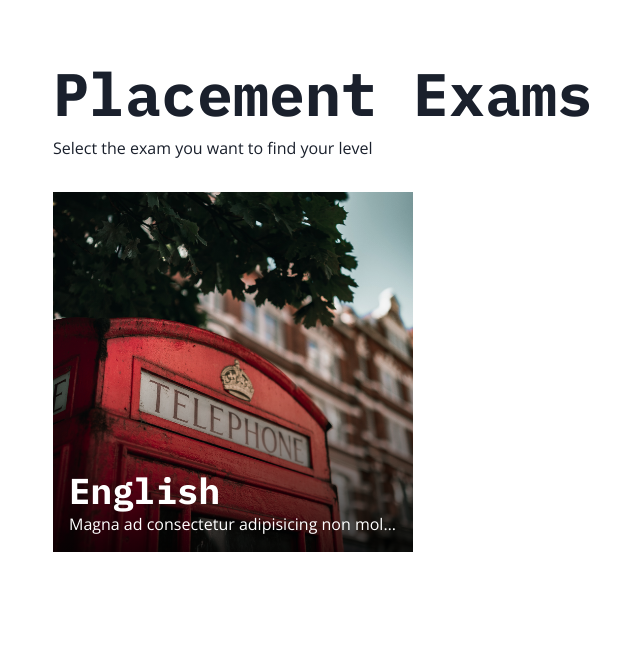
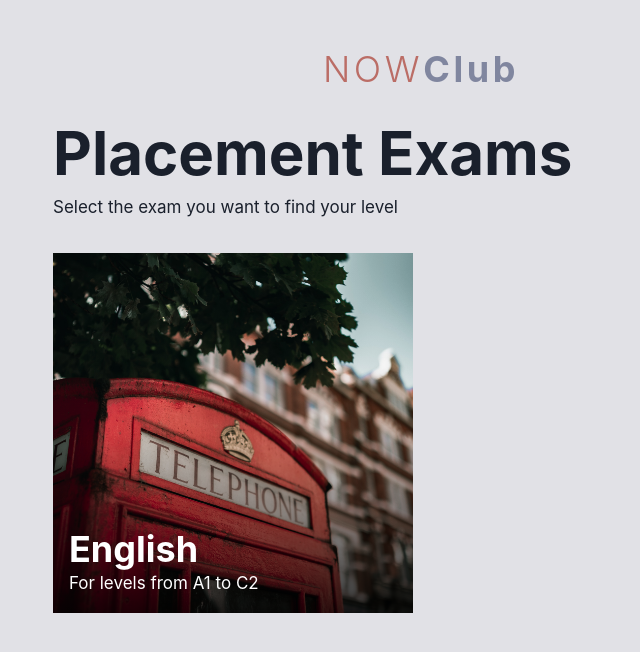
Before and after one commit to nowclub/placements-app, a Gatsby site: page / in a window 1280 px wide. Shown: the whole page, without its empty margins (219-859 px from the left). Built offline with nearby package versions, Linux system fonts and the light colour scheme; Gatsby itself is replaced by a stand-in of ours.

Commit message:
finished adding the nowclub theme

```diff
--- a/gatsby-config.js
+++ b/gatsby-config.js
@@ -5,6 +5,10 @@ module.exports = {
   },
   plugins: [
     `gatsby-plugin-emotion`,
+    {
+      resolve: `gatsby-plugin-web-font-loader`,
+      options: { typekit: { id: "jyb8ubt" } },
+    },
     `gatsby-plugin-image`,
     `gatsby-plugin-sharp`,
     `gatsby-transformer-sharp`,
--- a/package.json
+++ b/package.json
@@ -31,6 +31,7 @@
     "gatsby-plugin-image": "^1.11.0",
     "gatsby-plugin-netlify-cms": "^5.11.0",
     "gatsby-plugin-sharp": "^3.11.0",
+    "gatsby-plugin-web-font-loader": "^1.0.4",
     "gatsby-source-filesystem": "^3.11.0",
     "gatsby-transformer-json": "^3.11.0",
     "gatsby-transformer-sharp": "^3.11.0",
--- a/src/components/question/Card.js
+++ b/src/components/question/Card.js
@@ -3,7 +3,7 @@ import React from "react";
 import { Box, Text, Heading } from "@chakra-ui/react";
 
 const QuestionCard = ({ index, question, children }) => (
-  <Box p="3" bgColor="gray.50" borderWidth="1px" borderColor="gray.200">
+  <Box p="4" bgColor="whiteAlpha.600" borderRadius="md">
     <Text
       fontWeight="semibold"
       textTransform="uppercase"
--- a/src/components/question/Written.js
+++ b/src/components/question/Written.js
@@ -27,7 +27,7 @@ const WrittenQuestion = forwardRef(
             <Box
               as="span"
               textDecoration="underline"
-              textDecorationColor="orange.500"
+              textDecorationColor="primary.500"
               textDecorationThickness="3px"
               textUnderlineOffset="3px"
             >
--- a/src/content/exams/english.json
+++ b/src/content/exams/english.json
@@ -1,7 +1,7 @@
 {
   "slug": "english",
   "title": "English",
-  "description": "Magna ad consectetur adipisicing non mollit anim veniam.",
+  "description": "For levels from A1 to C2",
   "image": "../../images/andreas-dress-qHv9W48aZ8g-unsplash.jpg",
   "written_questions": [
     {
--- a/src/pages/index.js
+++ b/src/pages/index.js
@@ -8,6 +8,17 @@ function IndexPage({ data }) {
 
   return (
     <Container py="8" maxW="container.md">
+      <Box as="nav" my="4" display="flex" justifyContent="center">
+        <Heading letterSpacing="widest">
+          <Box as="span" color="primary.500" fontWeight="light">
+            NOW
+          </Box>
+          <Box as="span" color="secondary.500" fontWeight="bold">
+            Club
+          </Box>
+        </Heading>
+      </Box>
+
       <Box mb="8" mt="8">
         <Heading as="h1" size="3xl">
           Placement Exams
--- a/src/theme.js
+++ b/src/theme.js
@@ -1,70 +1,63 @@
 import { extendTheme } from "@chakra-ui/react";
 
-import "@fontsource/ibm-plex-mono/400.css";
-import "@fontsource/ibm-plex-mono/500.css";
-import "@fontsource/ibm-plex-mono/600.css";
-import "@fontsource/ibm-plex-mono/700.css";
-
-import "@fontsource/open-sans/400.css";
-import "@fontsource/open-sans/600.css";
+const colors = {
+  primary: {
+    50: "#FFFFFF",
+    100: "#FAF4F3",
+    200: "#EAD2D0",
+    300: "#DAB0AD",
+    400: "#CB8F89",
+    500: "#BB6D66",
+    600: "#A55149",
+    700: "#813F3A",
+    800: "#5E2E2A",
+    900: "#3B1D1A",
+  },
+  secondary: {
+    50: "#FFFFFF",
+    100: "#F4F5F7",
+    200: "#D7D9E1",
+    300: "#BABDCB",
+    400: "#9DA2B5",
+    500: "#80869F",
+    600: "#666C86",
+    700: "#505569",
+    800: "#3A3D4C",
+    900: "#24262F",
+  },
+  accent: {
+    50: "#FFFFFF",
+    100: "#FFFFFF",
+    200: "#FFFFFF",
+    300: "#FDFDFD",
+    400: "#EFEFF2",
+    500: "#E1E1E6",
+    600: "#D3D3DA",
+    700: "#C5C5CF",
+    800: "#B7B7C3",
+    900: "#A9A9B8",
+  },
+};
 
 const theme = extendTheme({
+  colors,
   fonts: {
-    heading: "IBM Plex Mono",
-    body: "Open Sans",
+    heading: `"brandon-grotesque", -apple-system, BlinkMacSystemFont, "Segoe UI", Helvetica, Arial, sans-serif, "Apple Color Emoji", "Segoe UI Emoji", "Segoe UI Symbol"`,
+    body: `"brandon-grotesque", -apple-system, BlinkMacSystemFont, "Segoe UI", Helvetica, Arial, sans-serif, "Apple Color Emoji", "Segoe UI Emoji", "Segoe UI Symbol"`,
+    mono: `SFMono-Regular,Menlo,Monaco,Consolas,"Liberation Mono","Courier New",monospace`,
+  },
+  styles: {
+    global: {
+      body: {
+        backgroundColor: "accent.500",
+        fontSize: "17px",
+      },
+    },
   },
   components: {
-    Button: {
-      baseStyle: {
-        borderRadius: "none",
-      },
-    },
     Input: {
-      sizes: {
-        xs: {
-          field: { borderRadius: "none" },
-          addon: { borderRadius: "none" },
-        },
-        sm: {
-          field: { borderRadius: "none" },
-          addon: { borderRadius: "none" },
-        },
-        md: {
-          field: { borderRadius: "none" },
-          addon: { borderRadius: "none" },
-        },
-        lg: {
-          field: { borderRadius: "none" },
-          addon: { borderRadius: "none" },
-        },
-      },
-    },
-    Select: {
-      sizes: {
-        xs: {
-          field: { borderRadius: "none" },
-          addon: { borderRadius: "none" },
-        },
-        sm: {
-          field: { borderRadius: "none" },
-          addon: { borderRadius: "none" },
-        },
-        md: {
-          field: { borderRadius: "none" },
-          addon: { borderRadius: "none" },
-        },
-        lg: {
-          field: { borderRadius: "none" },
-          addon: { borderRadius: "none" },
-        },
-      },
-    },
-    Textarea: {
-      sizes: {
-        xs: { borderRadius: "none" },
-        sm: { borderRadius: "none" },
-        md: { borderRadius: "none" },
-        lg: { borderRadius: "none" },
+      defaultProps: {
+        variant: "filled",
       },
     },
   },
```
Also changed, not shown: src/components/VoiceRecorder.js (+11 -3 lines), src/components/exam/Contact.js (+20 -3 lines), src/components/exam/Part.js (+7 -1 lines), src/pages/success.js (+9 -2 lines), src/templates/exam.js (+9 -9 lines), 1 other file.
